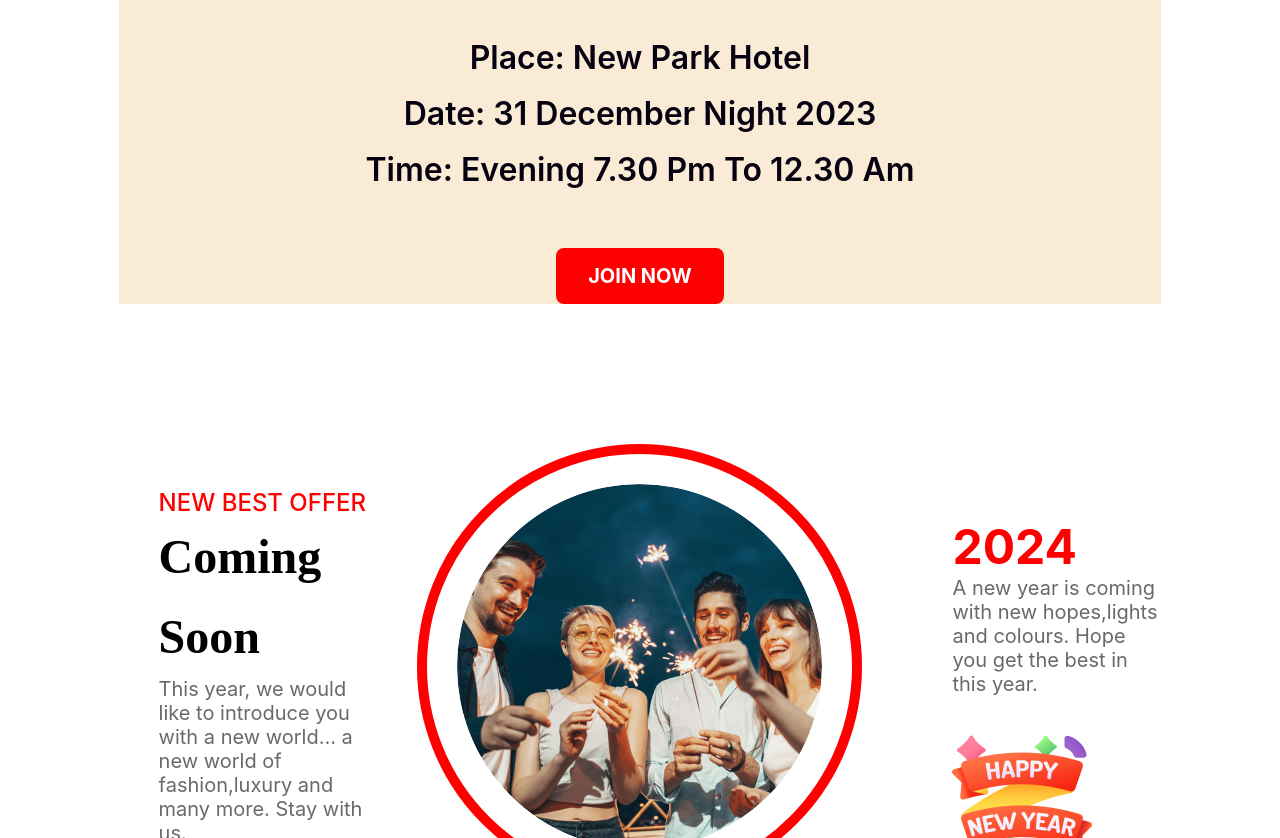
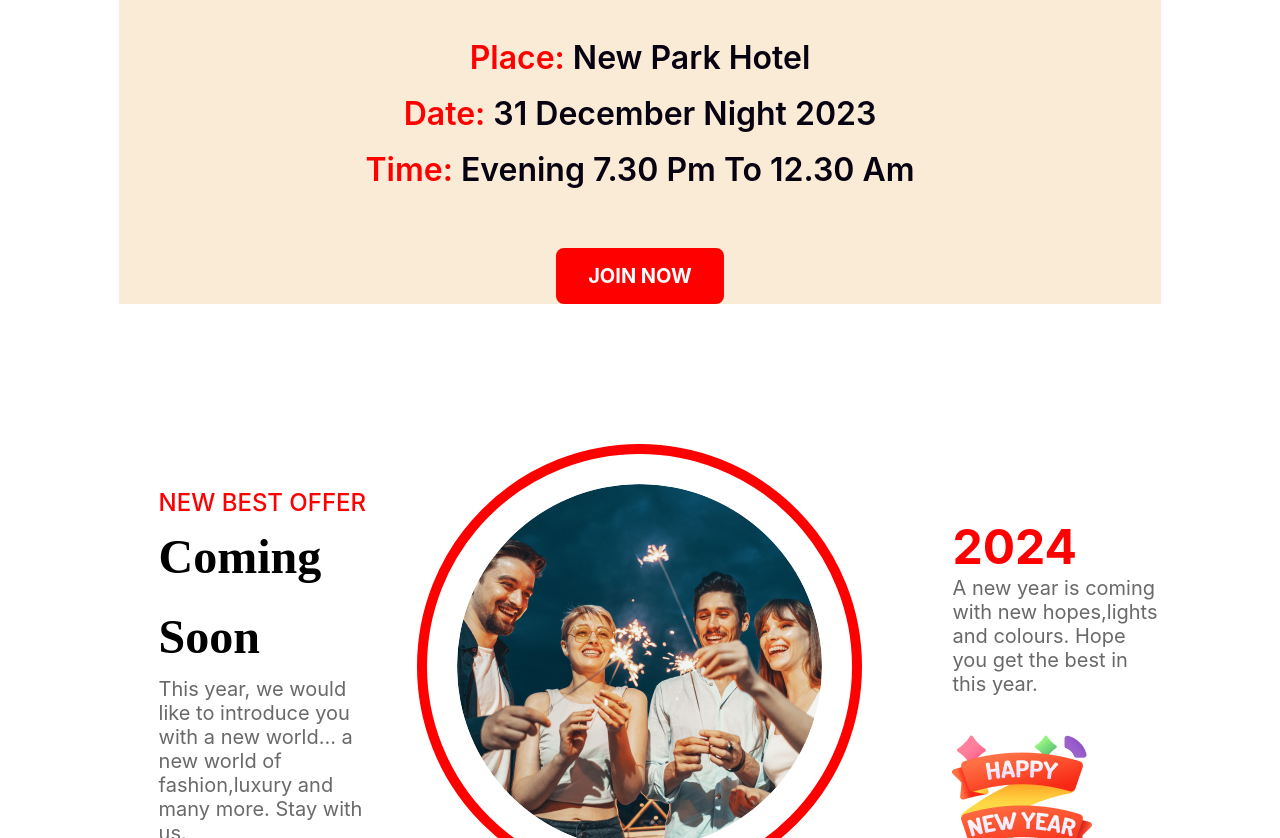
Before and after one commit to EmonCSEbu/ph-assignment1, a plain HTML site: page index.html in a window 1280 px wide. Shown: the part 2264-3102 px from the top of the page. Drawn offline with Linux system fonts and the light colour scheme.

Commit message:
Finally done

```diff
--- a/index.html
+++ b/index.html
@@ -41,18 +41,12 @@
 
         <div class="containerb">
             <div class="join">
-                <p class="join-text"> <span>Place:</span> New Park Hotel <br>
-                    <span>Date:</span> 31 December Night 2023 <br>
-                    <span>Time:</span> Evening 7.30 pm to 12.30 am</p><br>
+                <p class="join-text"> <span class="joti">Place:</span> New Park Hotel <br>
+                    <span class="joti">Date:</span> 31 December Night 2023 <br>
+                    <span class="joti">Time:</span> Evening 7.30 pm to 12.30 am</p><br>
                 <button class="join-btn">Join Now</button>
             </div>
         </div>
-
-
-
-
-
-
 
         <section class="containerb">
             <div class="coming">
--- a/styles/styles.css
+++ b/styles/styles.css
@@ -35,6 +35,9 @@
     opacity: 0.9;
 
 
+}
+.joti{
+    color:#F00
 }
 
 #pp{
```
